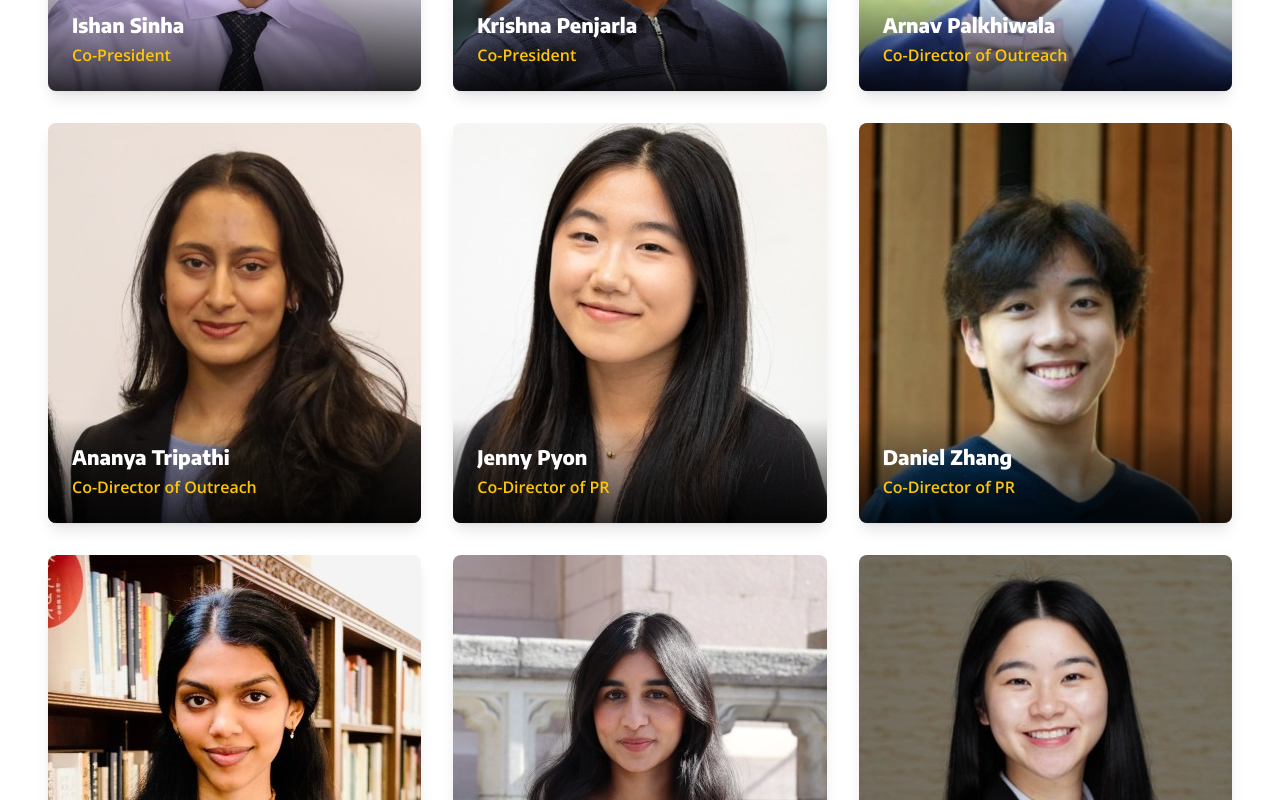
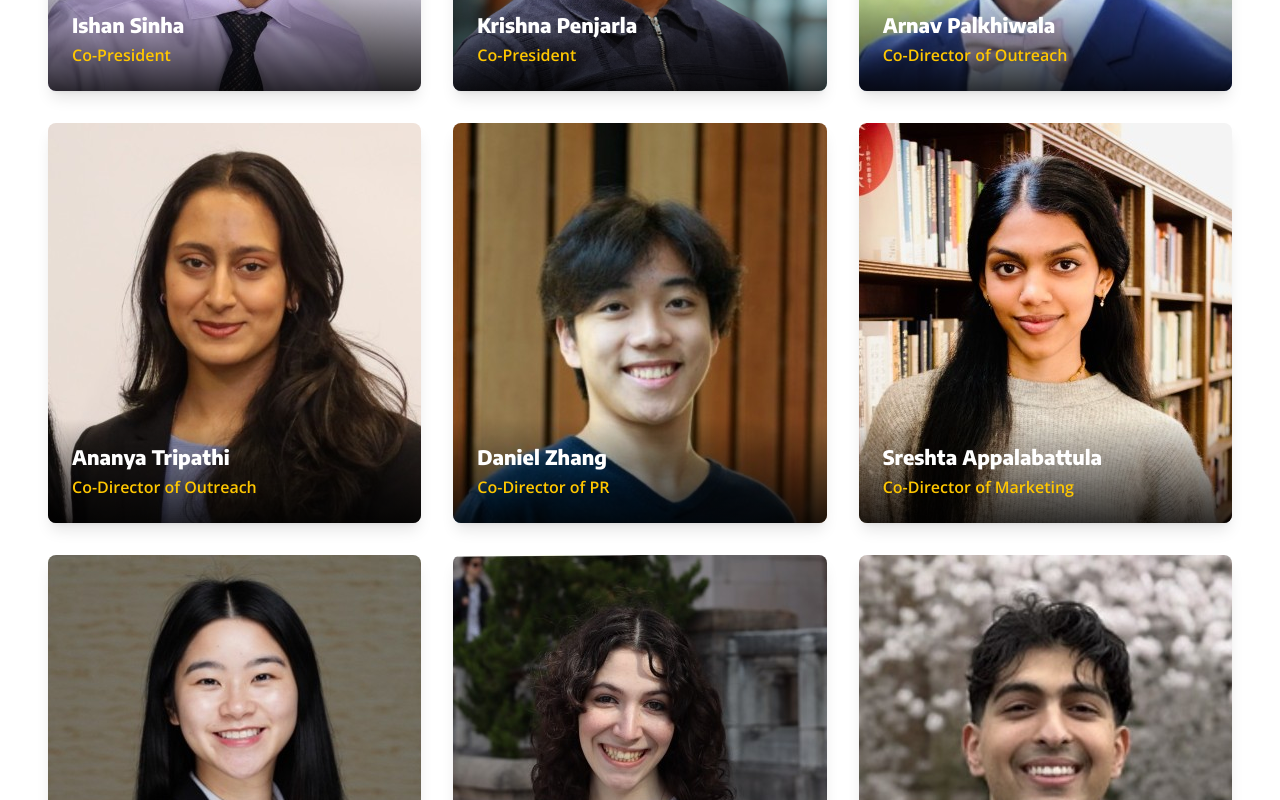
Before and after one commit to uw-lavin/uw-lavin.github.io, a React (Vite) app: page /#/executive-board in a window 1280 px wide. Shown: the part 680-1480 px from the top of the page. Built offline with nearby package versions, Linux system fonts and the light colour scheme; a web font is replaced by a local one.

Commit message:
updated leadership and recruitment pages

```diff
--- a/src/pages/ExecutiveBoard.jsx
+++ b/src/pages/ExecutiveBoard.jsx
@@ -74,15 +74,6 @@ const executiveBoard = [
     linkedin: 'https://www.linkedin.com/in/ananya-tr'
   },
   {
-    name: 'Jenny Pyon',
-    role: 'Co-Director of PR',
-    major: 'Communications',
-    year: '2025',
-    image: jennyPic,
-    accomplishments: 'Managing Lavin\'s public relations, media presence, and external communications strategy',
-    linkedin: 'https://www.linkedin.com/in/jennypyon'
-  },
-  {
     name: 'Daniel Zhang',
     role: 'Co-Director of PR',
     major: 'Computer Science',
@@ -99,15 +90,6 @@ const executiveBoard = [
     image: sreshtaPic,
     accomplishments: 'Leading Lavin\'s marketing initiatives, social media strategy, and brand development',
     linkedin: 'https://www.linkedin.com/in/sreshtaappala'
-  },
-  {
-    name: 'Riya Dhariwal',
-    role: 'Co-Director of Marketing',
-    major: 'Communications',
-    year: '2025',
-    image: riyaPic,
-    accomplishments: 'Co-managing marketing campaigns and enhancing Lavin\'s digital presence and engagement',
-    linkedin: 'https://www.linkedin.com/in/rdhari/'
   },
   {
     name: 'Angeline Sutandinata',
--- a/src/pages/Recruitment.jsx
+++ b/src/pages/Recruitment.jsx
@@ -8,21 +8,21 @@ const fadeUp = {
 
 const timelineData = [
   {
-    date: "September 17, 2025",
+    date: "September 2026",
     title: "Application Opens",
-    description: "Application opens until October 12th.",
+    description: "Application opens until early October.",
     icon: "📝",
     status: "upcoming"
   },
   {
-    date: "October 20-24, 2025",
+    date: "October 2026",
     title: "Interviews",
     description: "Select candidates are invited to interview.",
     icon: "🎯",
     status: "upcoming"
   },
   {
-    date: "October 28, 2025",
+    date: "Late October 2026",
     title: "Decisions Released",
     description: "Final decisions announced.",
     icon: "🎉",
@@ -53,7 +53,7 @@ export default function Recruitment() {
               </p>
             </div>
             <a href="https://uwfoster.my.site.com/Foster/s/undergraduate/certs-and-minors" className="px-8 py-4 bg-husky-purple text-white rounded-lg text-lg font-semibold hover:bg-spirit-purple transition-colors duration-200 shadow-lg inline-block">
-              Apply Now
+              Applications Open Fall 2026
             </a>
           </motion.div>
         </div>
@@ -189,10 +189,10 @@ export default function Recruitment() {
               Ready to Apply?
             </h2>
             <p className="text-lg text-neutral-700 mb-8 leading-relaxed font-open">
-              Applications open in Fall 2025. Join the Lavin community and start your entrepreneurial journey.
+              Applications open in Fall 2026. Join the Lavin community and start your entrepreneurial journey.
             </p>
             <a href="https://uwfoster.my.site.com/Foster/s/undergraduate/certs-and-minors" className="px-8 py-4 bg-husky-purple text-white rounded-lg text-lg font-semibold hover:bg-spirit-purple transition-colors duration-200 shadow-lg inline-block">
-            Apply Now
+            Applications Open Fall 2026
             </a>
           </motion.div>
         </div>
```
